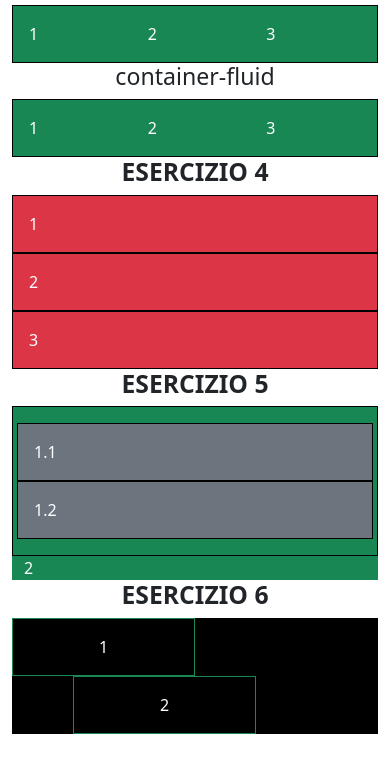
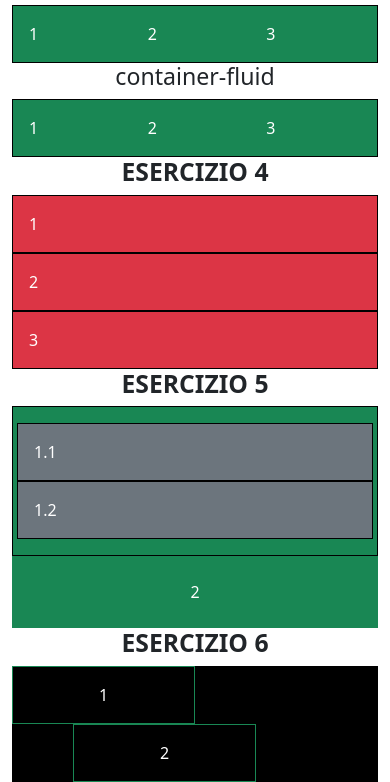
Before and after one commit to jhon9876/S6-L1, a plain HTML site: page index.html in a window 390 px wide. Shown: the part 1205-1987 px from the top of the page. Before the commit the page ends 1939 px from the top, so only its background shows below. Drawn offline with nearby package versions, Linux system fonts and the light colour scheme.

Commit message:
Update index.html

```diff
--- a/index.html
+++ b/index.html
@@ -97,7 +97,7 @@
             <div class="col-md-12 col-xl-6 p-3 border border-black">1.2</div>
           </div>
         </div>
-        <div class="col-md-12 col-xl-4">2</div>
+        <div class="col-md-12 col-xl-4 text-center p-4">2</div>
       </div>
     </div>
     <h2 class="text-uppercase text-center fw-bold">esercizio 6</h2>
```
